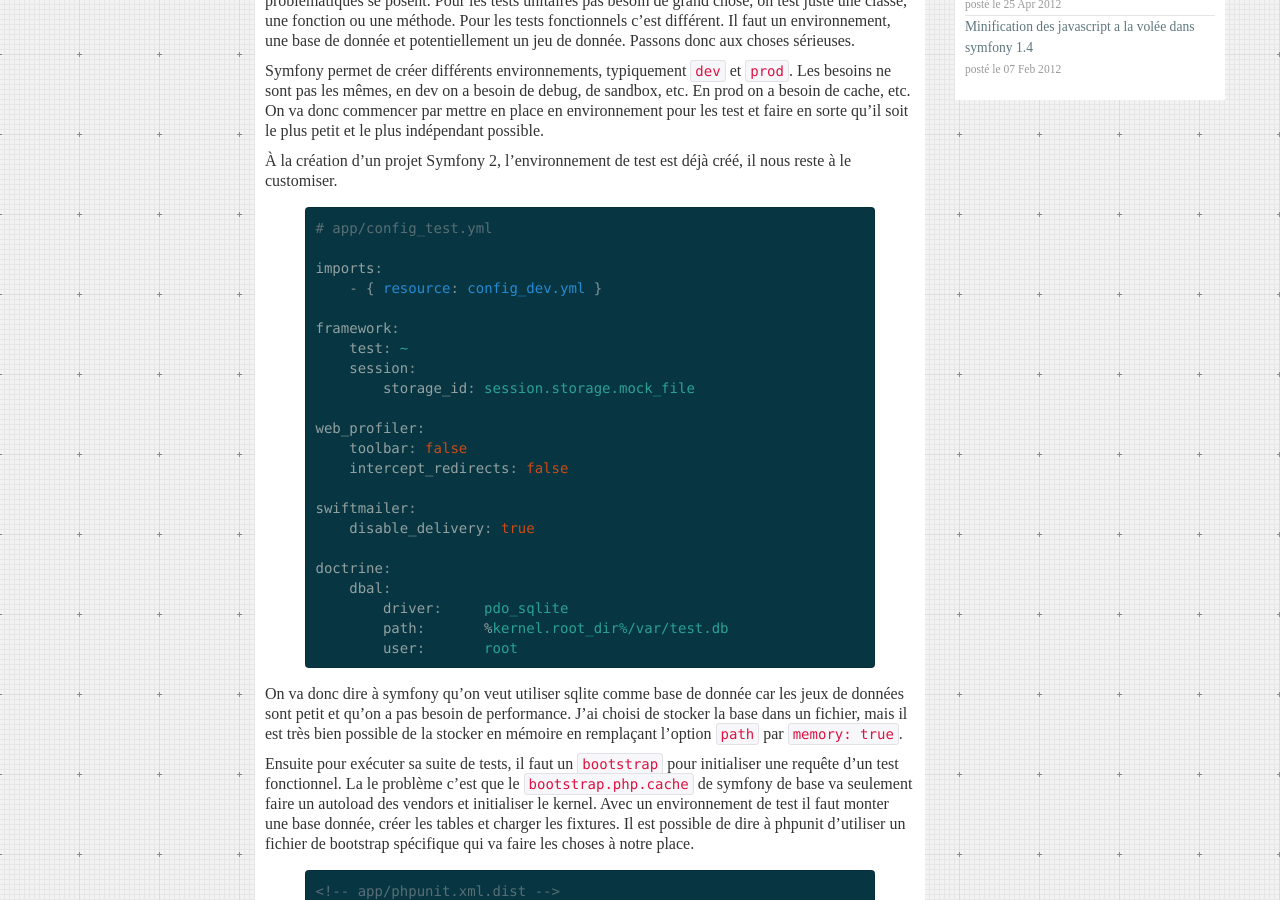
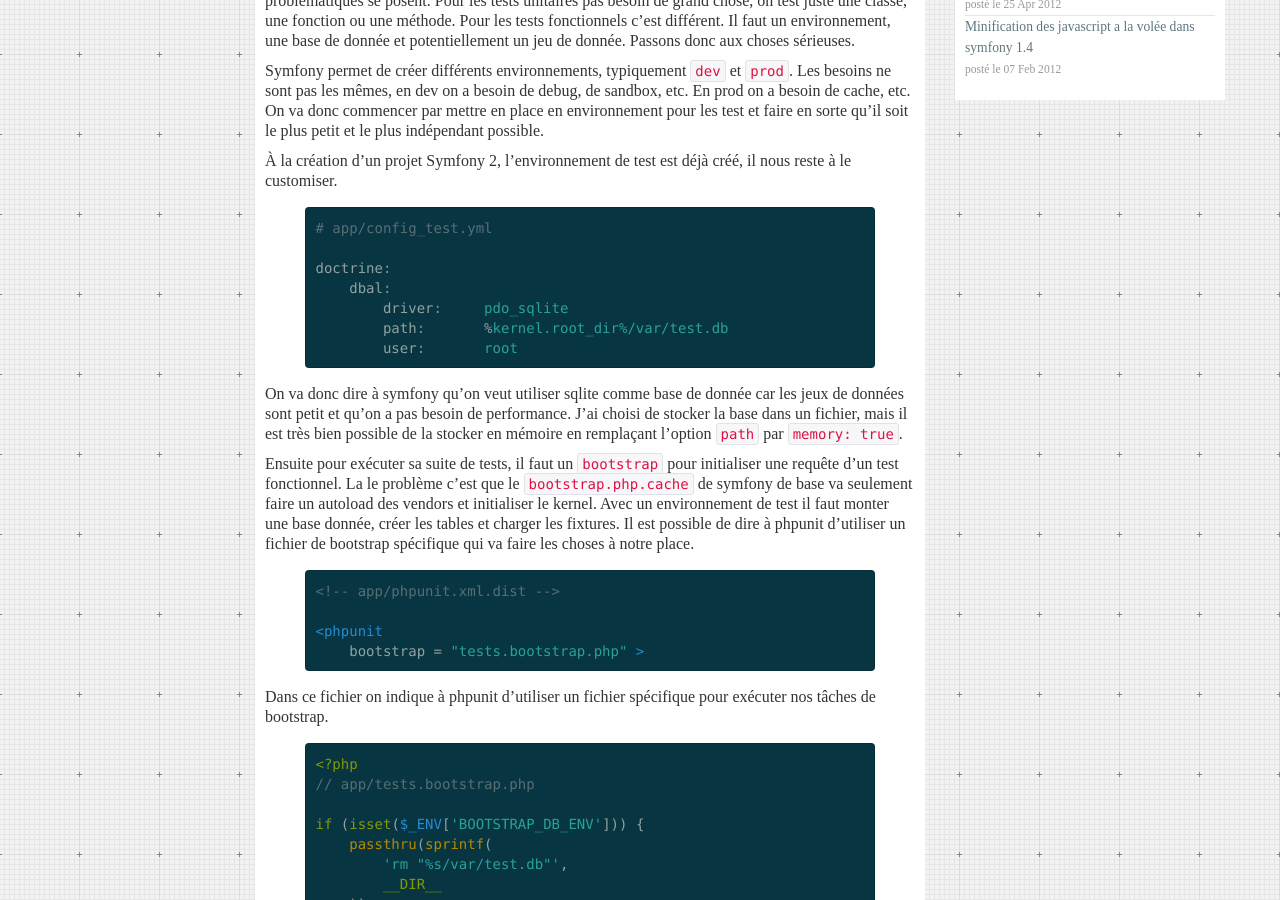
Before and after one commit to luxifer/luxifer.github.io, a Jekyll site: the page built from _posts/2013-05-31-integration-continue-avec-symfony-2-composer-et-jenkins.md, in a window 1280 px wide and 900 px high, scrolled down 506 px. Built offline with Jekyll 4.4.1, drawn with Linux system fonts in a browser that asks for light colours; some web fonts are replaced; Markdown is read by kramdown in place of the engine named in the settings; comment, search, counter and statistics services are not loaded.

Commit message:
typo jenkins post

```diff
--- a/_posts/2013-05-31-integration-continue-avec-symfony-2-composer-et-jenkins.md
+++ b/_posts/2013-05-31-integration-continue-avec-symfony-2-composer-et-jenkins.md
@@ -28,21 +28,6 @@ Symfony permet de créer différents environnements, typiquement `dev` et `prod`
 
 {% highlight yaml %}
 # app/config_test.yml
-
-imports:
-    - { resource: config_dev.yml }
-
-framework:
-    test: ~
-    session:
-        storage_id: session.storage.mock_file
-
-web_profiler:
-    toolbar: false
-    intercept_redirects: false
-
-swiftmailer:
-    disable_delivery: true
 
 doctrine:
     dbal:
```
